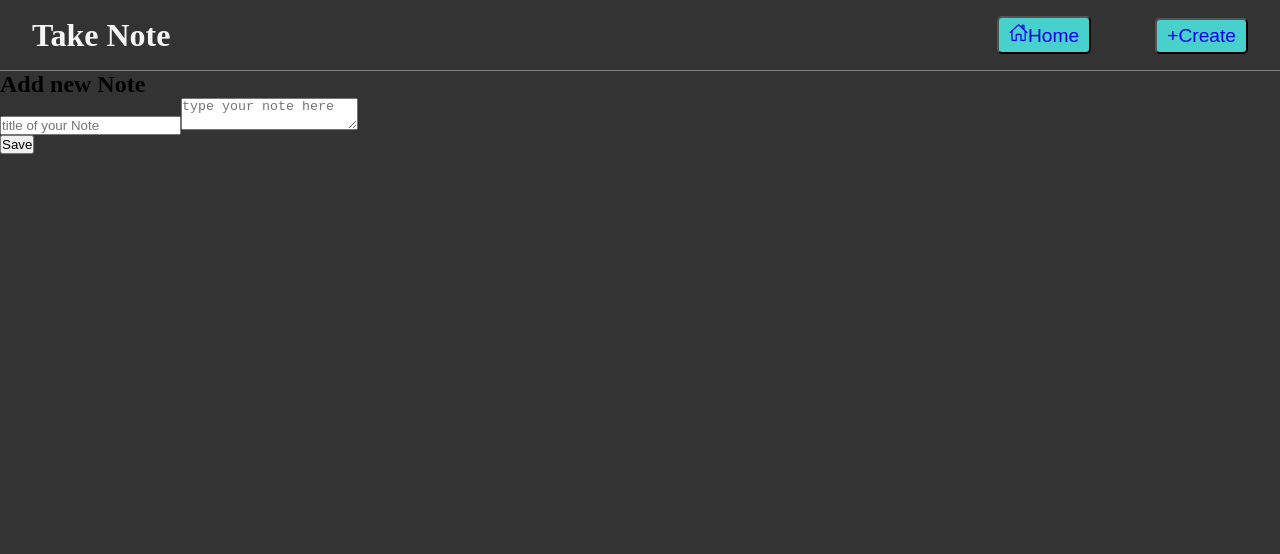
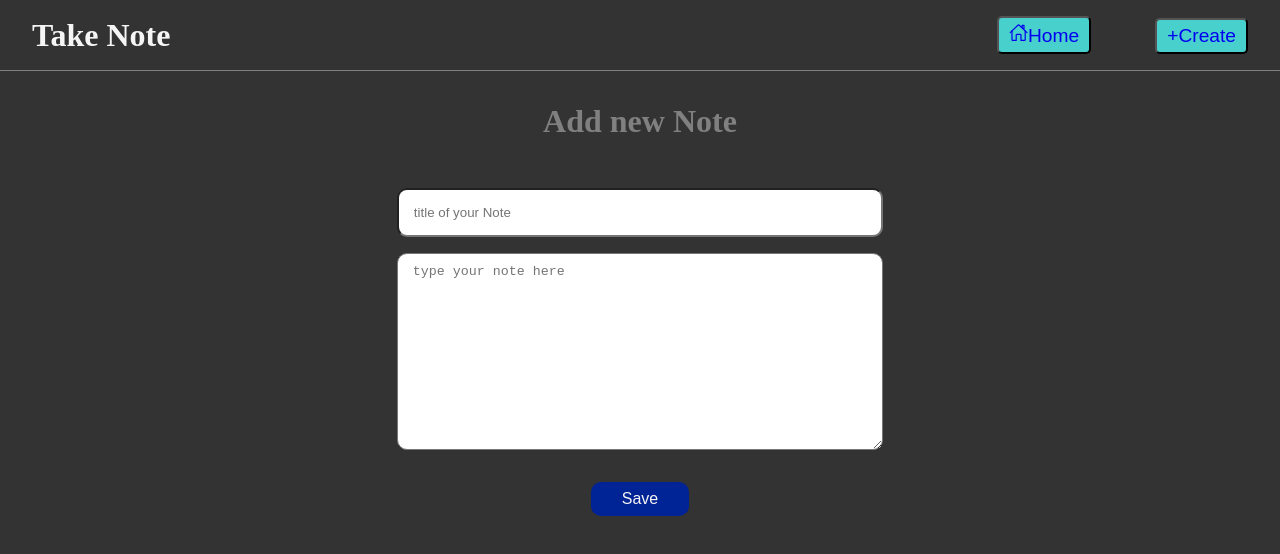
Before and after one commit to thodorisKall/TakeNotes, a React (Create React App) app in the folder client/: page /add in a window 1280 px wide. Shown: the top 554 px of the page. Built offline with nearby package versions, Linux system fonts and the light colour scheme.

Commit message:
docs: add save inside the form div for better easiest alignment

```diff
--- a/client/src/pages/Add.jsx
+++ b/client/src/pages/Add.jsx
@@ -27,9 +27,9 @@ const Add = () => {
   }
 
   return (
-    <section>
+    <section className='add'>
       <h2>Add new Note</h2>
-      <form>
+      <form className='add_form'>
         <input
           type='text'
           placeholder='title of your Note'
@@ -42,8 +42,10 @@ const Add = () => {
           onChange={handleChange}
           name='text'
         />
+        <button onClick={handleAdd} id='save_btn'>
+          Save
+        </button>
       </form>
-      <button onClick={handleAdd}>Save</button>
     </section>
   )
 }
```
